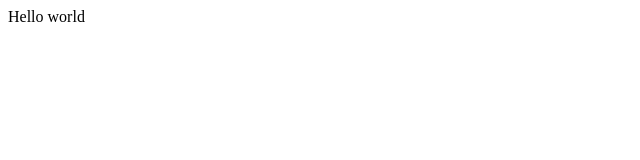
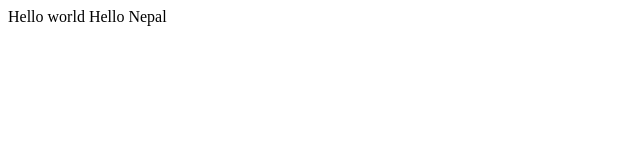
Before and after one commit to yoboisandy/PRAgentTest, a plain HTML site: page index.html in a window 1280 px wide. Shown: the whole page, without its empty margins (0-640 px from the left). Drawn offline with Linux system fonts and the light colour scheme.

Commit message:
updated index

```diff
--- a/index.html
+++ b/index.html
@@ -6,6 +6,6 @@
   <title>Document</title>
   </head>
 <body>
-  Hello world
+  Hello world Hello Nepal
 </body>
 </html>
```
